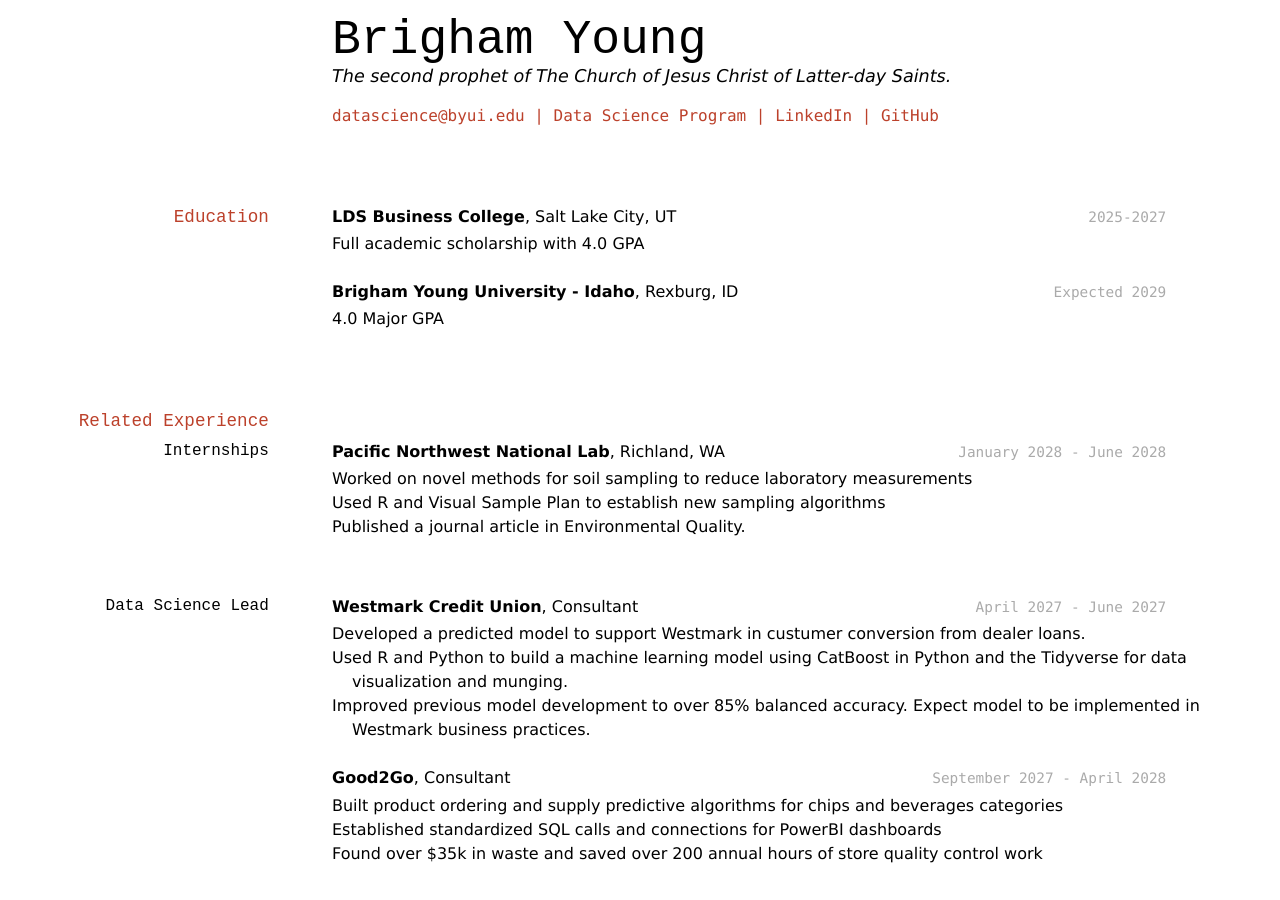
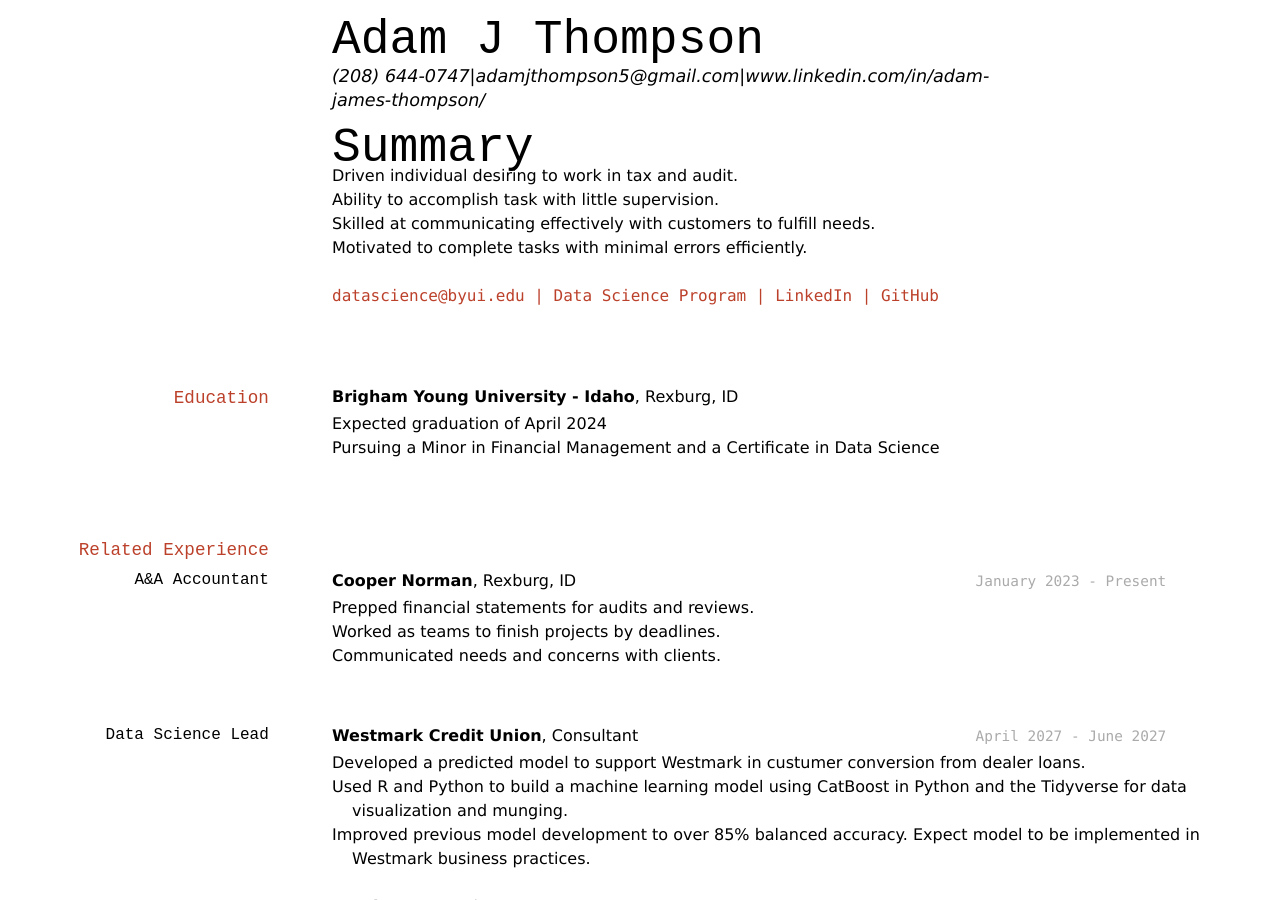
Before and after one commit to AdamJThom/Thompson-resume, a Jekyll site: the page built from docs/index.md, in a window 1280 px wide and 900 px high. Built offline with Jekyll 4.4.1, drawn with Linux system fonts in a browser that asks for light colours.

Commit message:
Update index.md

```diff
--- a/docs/index.md
+++ b/docs/index.md
@@ -1,9 +1,15 @@
 ---
 layout: cv
-title: Brigham Young's Resume
+title: Adam J Thompson Resume
 ---
-# Brigham Young
-The second prophet of The Church of Jesus Christ of Latter-day Saints.
+# Adam J Thompson
+(208) 644-0747|adamjthompson5@gmail.com|www.linkedin.com/in/adam-james-thompson/
+
+# Summary
+- Driven individual desiring to work in tax and audit.
+- Ability to accomplish task with little supervision.
+- Skilled at communicating effectively with customers to fulfill needs.
+- Motivated to complete tasks with minimal errors efficiently.
 
 <div id="webaddress">
 <a href="datascience@byui.edu">datascience@byui.edu</a>
@@ -16,27 +22,21 @@ The second prophet of The Church of Jesus Christ of Latter-day Saints.
 
 ## Education
 
-`2025-2027`
-__LDS Business College__, Salt Lake City, UT
-
-- Full academic scholarship with 4.0 GPA
-
-`Expected 2029`
 __Brigham Young University - Idaho__, Rexburg, ID
 
-- 4.0 Major GPA
-
+- Expected graduation of April 2024
+- Pursuing a Minor in Financial Management and a Certificate in Data Science
 
 ## Related Experience
 
-### Internships
+### A&A Accountant
 
-`January 2028 - June 2028`
-__Pacific Northwest National Lab__, Richland, WA
+`January 2023 - Present`
+__Cooper Norman__, Rexburg, ID
 
-- Worked on novel methods for soil sampling to reduce laboratory measurements
-- Used R and Visual Sample Plan to establish new sampling algorithms
-- Published a journal article in Environmental Quality.
+- Prepped  financial statements for audits and reviews.
+- Worked as teams to finish projects by deadlines.
+- Communicated needs and concerns with clients.
 
 ### Data Science Lead
 
```
